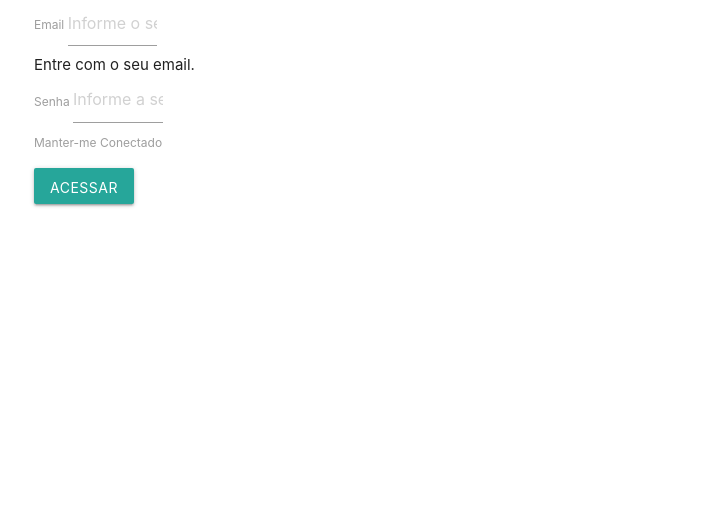
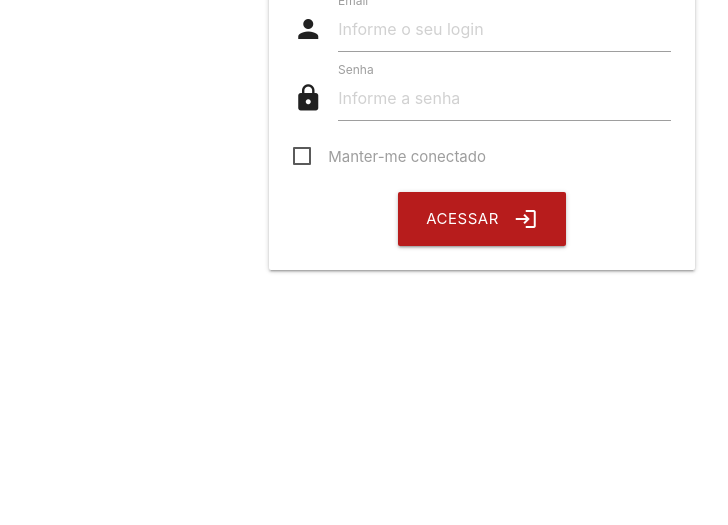
Before and after one commit to adautoturibio/projeto-web2, a CodeIgniter 4 app: the page made by app/Views/login.php in a window 1280 px wide. Shown: the part 182-707 px from the top of the page, without its empty margins (158-886 px from the left). Run offline with PHP 8.4 and a stand-in for CodeIgniter, Linux system fonts and the light colour scheme; the template is opened without the code that fills it, so the values that code supplies are empty; some libraries are stand-ins or nearby versions.

Commit message:
personalização do login

```diff
--- a/app/Views/Login/index.php
+++ b/app/Views/Login/index.php
@@ -1,60 +1,47 @@
-<div class="container p-5">
-
-            <div class="row  mt-5">
-
-
-                <div
-                    class="mx-auto border border-1 border-secondary rounded p-5 col-lg-5  ">
-                    <div class="text-center mt-3 mb-3">
-                        <?php if(isset($msg)){echo $msg;} ?>
-                        <img width="80" src="assets/images/bootstrap-logo.svg"
-                            alt>
-                        <h2 class="p-3">Acesso ao Sistema</h2>
+<div class="container">
+    <div class="row" style="margin-top: 3rem;">
+        <div class="col s12 m8 l6 offset-m2 offset-l3">
+            <div class="card">
+                <div class="card-content">
+                    <div class="center-align">
+                        <?php if (isset($msg)) { echo $msg; } ?>
+                        <img width="80" src="assets/imagens/logo2.png" alt="Logo">
                     </div>
 
                     <form action="<?php echo base_url('login/logar') ?>" method="post">
                         <!-- input login -->
-                        <div class="mb-3">
-                            <label for="login" class="form-label">
-                                <i class="bi bi-person"></i>
-                                Email
-                            </label>
-                            <input type="text" name="login"
-                                placeholder="Informe o seu login"
-                                class="form-control" id="login">
-                            <div id="loginHelp" class="form-text">Entre com o
-                                seu email.
-                            </div>
+                        <div class="input-field">
+                            <i class="material-icons prefix">person</i>
+                            <input type="text" id="login" name="login" placeholder="Informe o seu login" class="validate">
+                            <label for="login">Email</label>
                         </div>
 
                         <!-- input senha -->
-                        <div class="mb-3">
-                            <label for="senha"class="form-label">
-                                <i class="bi bi-lock"></i>
-                                Senha
-                            </label>
-
-                            <input type="password" placeholder="Informe a senha" name="senha" class="form-control"id="senha">
+                        <div class="input-field">
+                            <i class="material-icons prefix">lock</i>
+                            <input type="password" id="senha" name="senha" placeholder="Informe a senha" class="validate">
+                            <label for="senha">Senha</label>
                         </div>
 
-                        <!-- inpup check -->
-                        <div class="mb-3 form-check">
-                            <input type="checkbox" class="form-check-input"
-                                id="checkme">
-                            <label class="form-check-label" for="checkme">Manter-me Conectado</label>
-                        </div>
+                        <!-- input check -->
+                        <p>
+                            <label>
+                                <input type="checkbox" id="checkme" />
+                                <span>Manter-me conectado</span>
+                            </label>
+                        </p>
 
                         <!-- botão Logar -->
-                        <p class="text-center">
-                            <button type="submit" class="btn btn-lg btn-primary">
+                        <br>
+                        <div class="center-align">
+                            <button type="submit" class="btn-large waves-effect  red darken-4">
                                 Acessar
-                                <i class="bi bi-box-arrow-in-right"></i>
+                                <i class="material-icons right">login</i>
                             </button>
-                        </p>
-
+                        </div>
                     </form>
-
                 </div>
-
             </div>
         </div>
+    </div>
+</div>
--- a/app/Views/Templates/nav.php
+++ b/app/Views/Templates/nav.php
@@ -6,7 +6,7 @@
         <a href="#" data-target="mobile-demo" class="sidenav-trigger"><i class="material-icons">menu</i></a>
         <ul class="right hide-on-med-and-down">
             <li><a href="#" class="hover-yellow" id="menu-cardapio"><i class="tiny material-icons left">restaurant_menu</i>Menu</a></li>
-            <li><a href="<?php echo base_url('sacola') ?>" class="hover-yellow" id="sacola-menu"><i class="tiny material-icons left">local_mall</i>Sacola</a></li>
+            <li><a href="#" class="hover-yellow" id="sacola-menu"><i class="tiny material-icons left">local_mall</i>Sacola</a></li>
         </ul>
     </div>
 </nav>
```
Also changed, not shown: app/Views/Admin/index.php (+20 -24 lines), public/assets/imagens/logo2.png (added), 1 other file.
